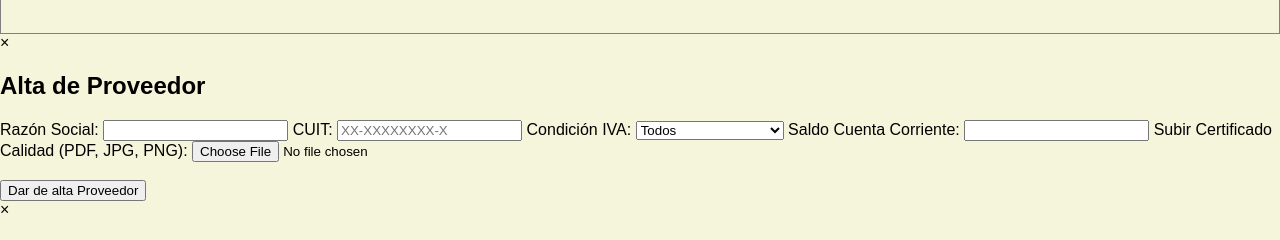
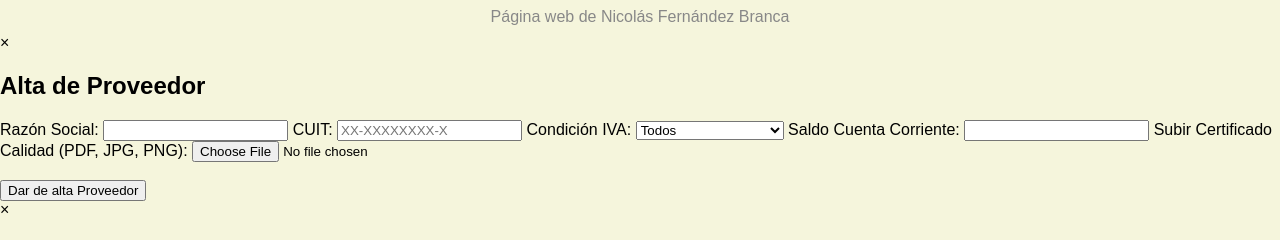
Before and after one commit to NicolasBranca/ProgramacionEnAmbienteDeRedes, a PHP site: page /Php/sesion/app_modulo1/index.php in a window 1280 px wide. Shown: the part 278-518 px from the top of the page. Run offline with PHP 8.4, Linux system fonts and the light colour scheme; a user stored in the database is signed in; data comes from the database, SQL or seed files in the repository; lists and menus that the app fills with data are empty.

Commit message:
ajustes css

```diff
--- a/Php/sesion/app_modulo1/index.php
+++ b/Php/sesion/app_modulo1/index.php
@@ -202,6 +202,9 @@ footer {
                 <!-- La tabla inicia vacía -->
             </tbody>
         </table>
+        <div style="flex:0 0 auto; text-align:center; color:#888; font-size:1em; padding:8px 0;">
+            Página web de Nicolás Fernández Branca
+        </div>
     </div>
 
     <!-- Modal Alta Proveedor -->
```
